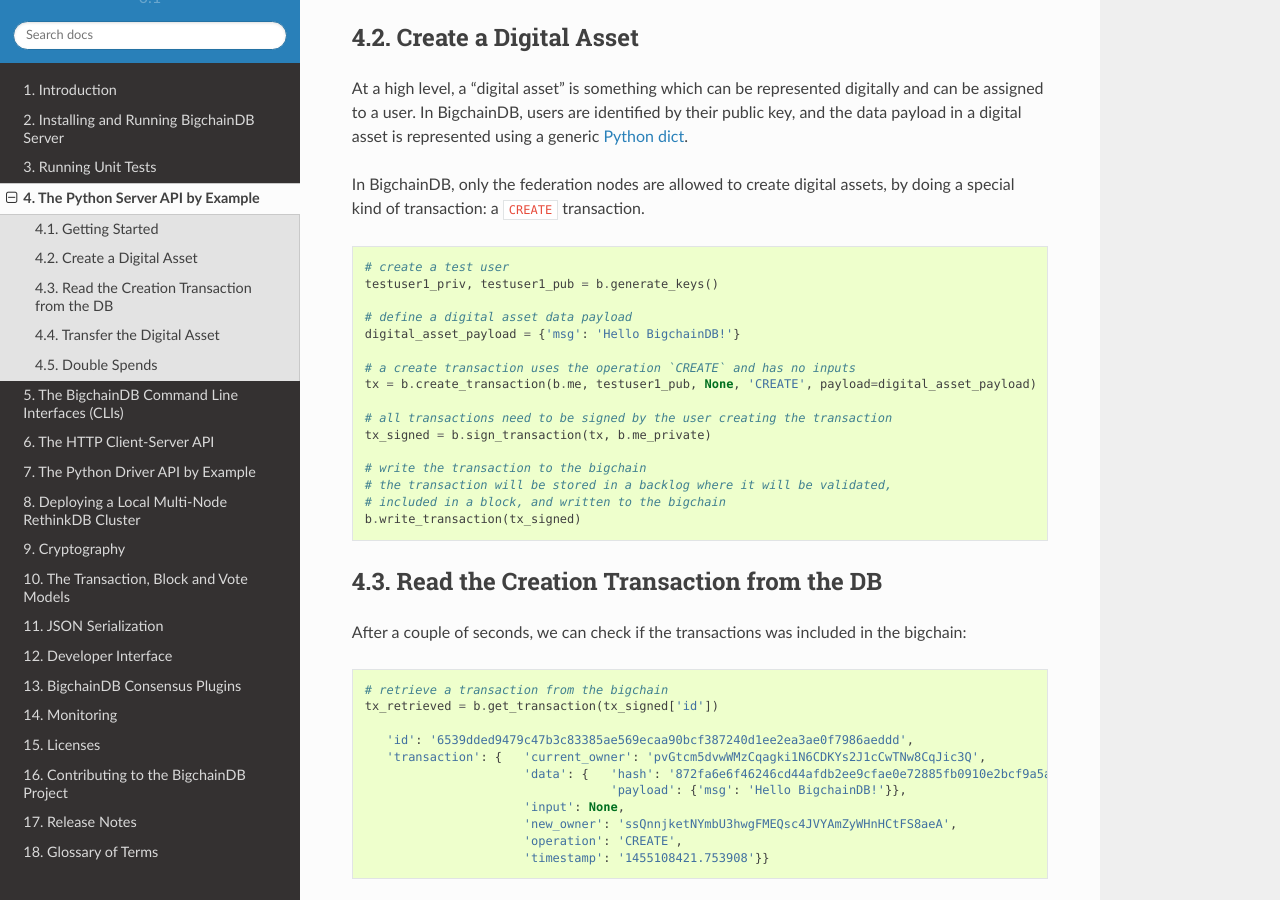
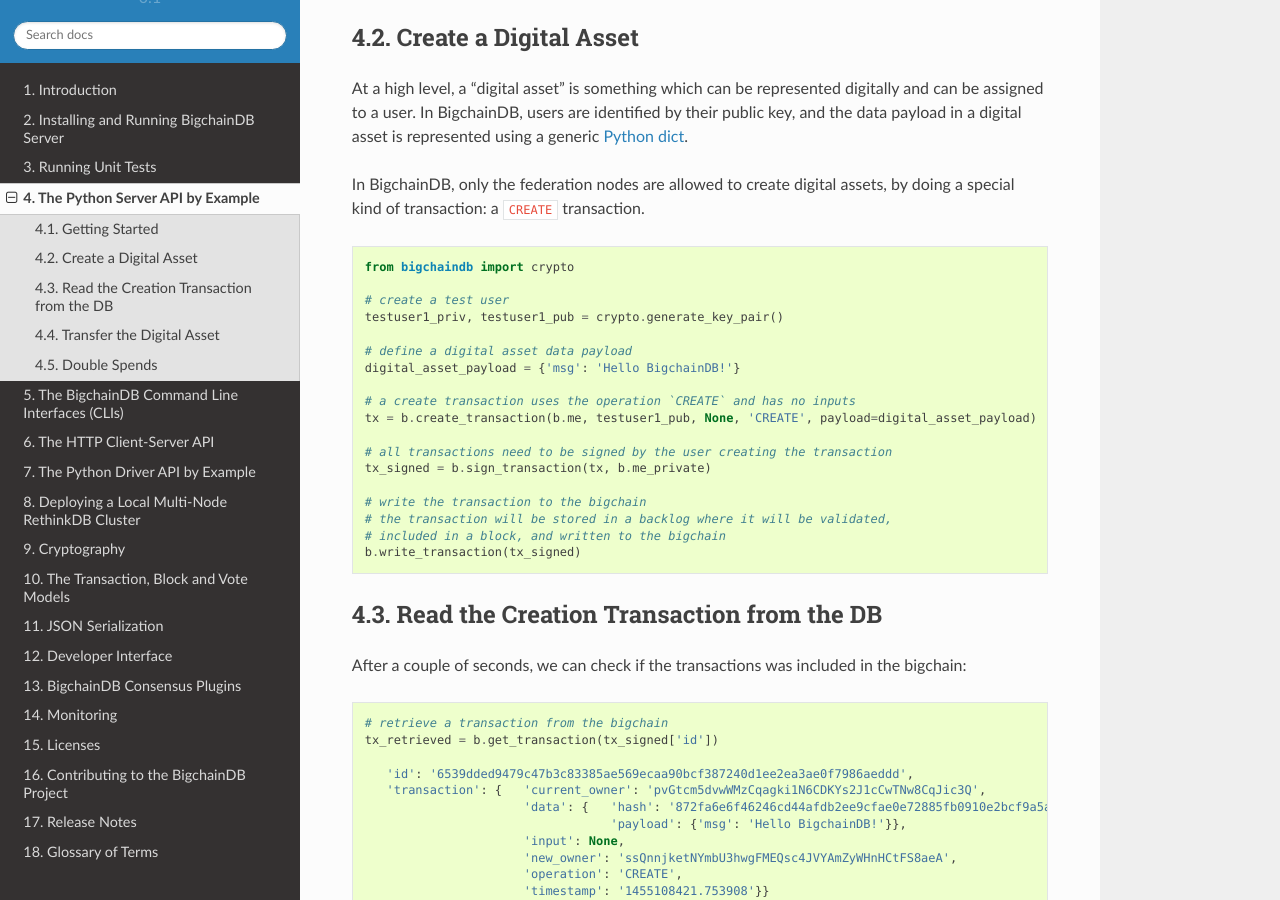
Before and after one commit to bigchaindb/bigchaindb, a Sphinx documentation site: the page built from docs/source/python-server-api-examples.md, in a window 1280 px wide and 900 px high, scrolled down 1107 px. Built offline with Sphinx 7.4.7 and the Read the Docs theme 2.0.0, drawn with Linux system fonts in a browser that asks for light colours.

Commit message:
Update the documentation to reflect the move of generate_keys to the crypto module

````diff
--- a/docs/source/python-server-api-examples.md
+++ b/docs/source/python-server-api-examples.md
@@ -40,8 +40,10 @@
 In BigchainDB, only the federation nodes are allowed to create digital assets, by doing a special kind of transaction: a `CREATE` transaction.
 
 ```python
+from bigchaindb import crypto
+
 # create a test user
-testuser1_priv, testuser1_pub = b.generate_keys()
+testuser1_priv, testuser1_pub = crypto.generate_key_pair()
 
 # define a digital asset data payload
 digital_asset_payload = {'msg': 'Hello BigchainDB!'}
````
